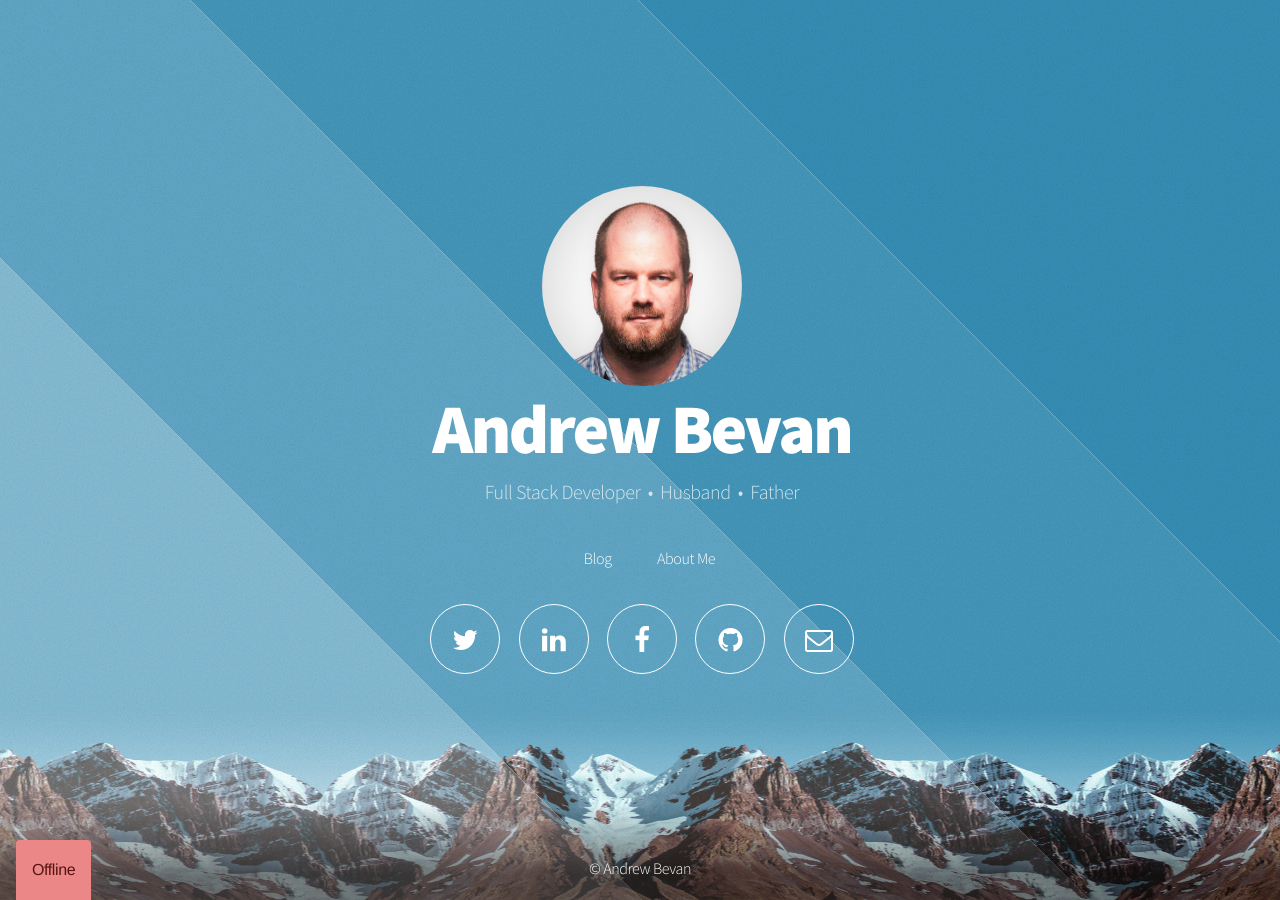
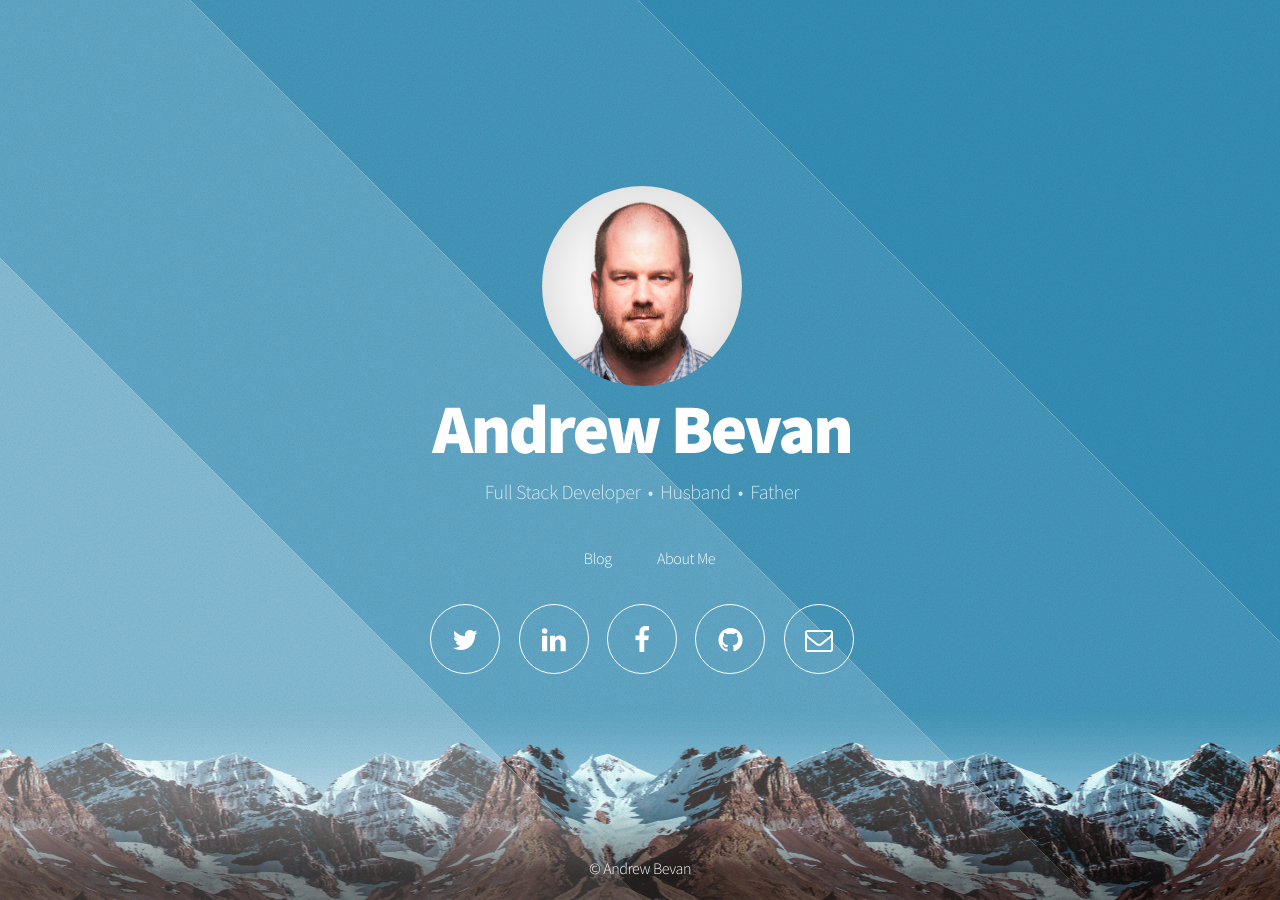
Before and after one commit to bluntspoon/bluntspoon.github.io, a Jekyll site: the page built from index.md, in a window 1280 px wide. Built offline with Jekyll 4.4.1, drawn with Linux system fonts in a browser that asks for light colours.

Commit message:
tweaks to offline

```diff
--- a/_layouts/home.html
+++ b/_layouts/home.html
@@ -108,23 +108,28 @@
 
 /* line 6, ../sass/_offline-theme-base-indicator.sass */
 .offline-ui {
-  display: none;
   position: fixed;
   background: white;
   z-index: 2000;
   display: inline-block;
+  visibility: hidden;
+  opacity: 0;
+  transition: visibility 0s, opacity 0.5s linear;
 }
 /* line 13, ../sass/_offline-theme-base-indicator.sass */
 .offline-ui .offline-ui-retry {
-  display: none;
+  visibility: visible;
+  opacity: 1;
 }
 /* line 16, ../sass/_offline-theme-base-indicator.sass */
 .offline-ui.offline-ui-up {
-  display: block;
+  visibility: visible;
+  opacity: 1;
 }
 /* line 19, ../sass/_offline-theme-base-indicator.sass */
 .offline-ui.offline-ui-down {
-  display: block;
+  visibility: visible;
+  opacity: 1;
 }
 
 /* line 11, ../sass/offline-theme-slide-indicator.sass */
@@ -203,7 +208,7 @@
   </div>
 
 
-  <div id="offline-indicator" class="offline-ui offline-ui-down"><div class="offline-ui-content"></div><a href="" class="offline-ui-retry"></a></div>
+  <div id="offline-indicator" class="offline-ui"><div class="offline-ui-content"></div><a href="" class="offline-ui-retry"></a></div>
 
   <script>
     if ('serviceWorker' in navigator) {
--- a/js/init.js
+++ b/js/init.js
@@ -46,9 +46,9 @@
 
 function updateOnlineStatus(event) {
   if(navigator.onLine ){
-    document.getElementById("offline-indicator").style.display = "none";
+    document.getElementById("offline-indicator").classList.remove = "offline-ui-down";
   }else{
-    document.getElementById("offline-indicator").style.display = "block";
+    document.getElementById("offline-indicator").classList.add = "offline-ui-down"
   }
 }
 
```
